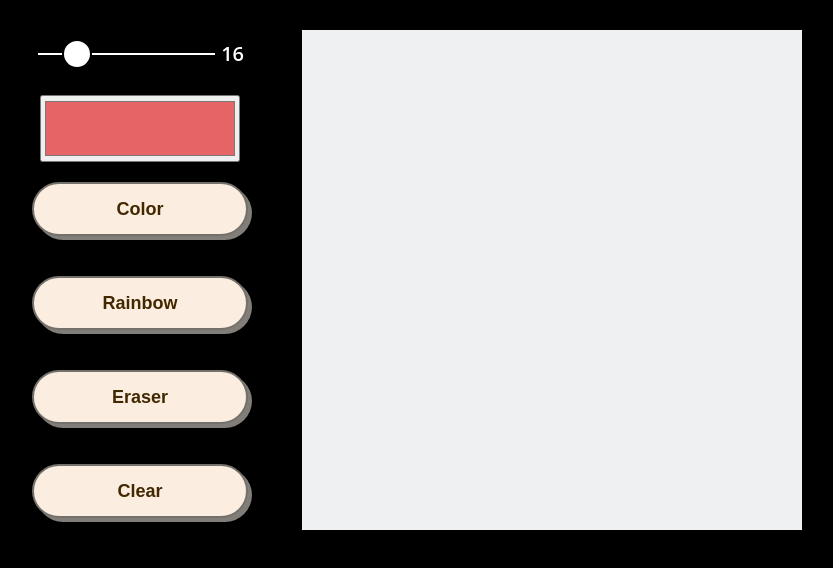
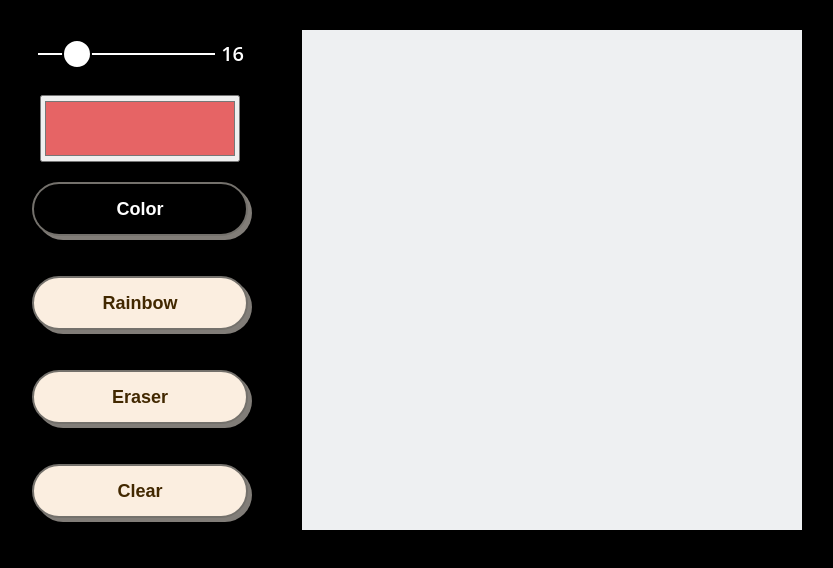
Before and after one commit to MrMouga/Etch-a-Sketch, a plain HTML site: page index.html in a window 1280 px wide. Shown: the part 138-706 px from the top of the page, without its empty margins (216-1049 px from the left). Drawn offline with Linux system fonts and the light colour scheme.

Commit message:
update selected button by default -> color'

```diff
--- a/index.html
+++ b/index.html
@@ -18,7 +18,7 @@
                     <p id="rangeValue">16</p>
                 </div>
                 <input type="color" id="head" name="head" value="#e66465">
-                <button class="buttonColor" role="button">Color</button>
+                <button class="buttonColor selected" role="button">Color</button>
                 <button class="buttonRainbow" role="button">Rainbow</button>
                 <button class="buttonEraser" role="button">Eraser</button>
                 <button class="buttonClear" role="button">Clear</button>
```
